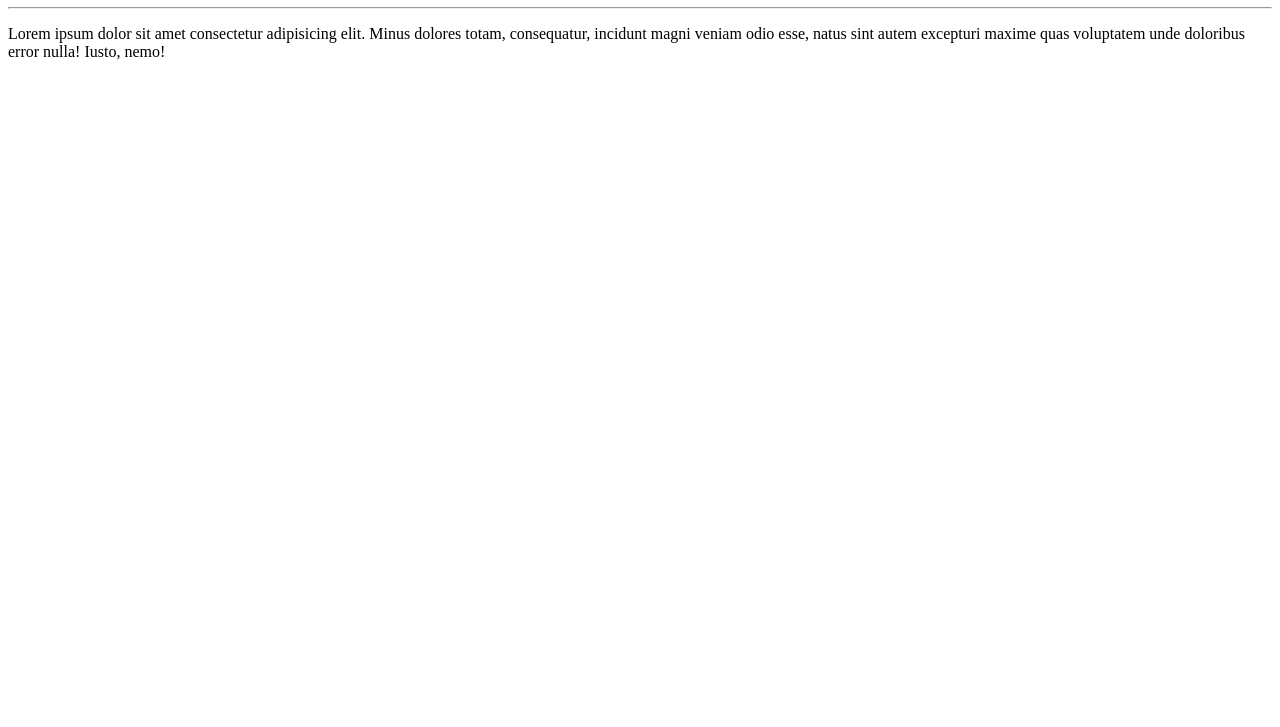
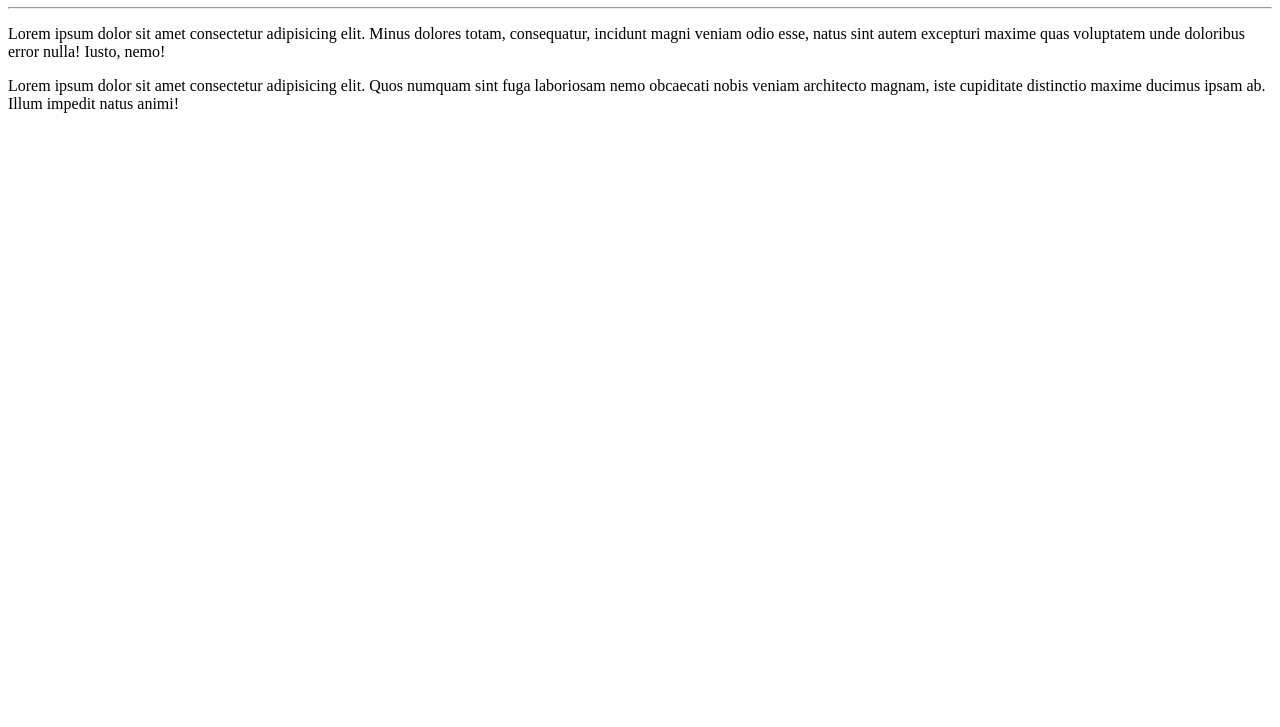
Before and after one commit to mdbeatriz/Ola-Mundo, a plain HTML site: page site-exemplo/index.html in a window 1280 px wide. Shown: the part 73-800 px from the top of the page. Drawn offline with Linux system fonts and the light colour scheme.

Commit message:
Adicionei paragrafo

```diff
--- a/site-exemplo/index.html
+++ b/site-exemplo/index.html
@@ -10,5 +10,6 @@
     <h1>Olá, Mundo!</h1>
     <hr>
     <p>Lorem ipsum dolor sit amet consectetur adipisicing elit. Minus dolores totam, consequatur, incidunt magni veniam odio esse, natus sint autem excepturi maxime quas voluptatem unde doloribus error nulla! Iusto, nemo!</p>
+    <p>Lorem ipsum dolor sit amet consectetur adipisicing elit. Quos numquam sint fuga laboriosam nemo obcaecati nobis veniam architecto magnam, iste cupiditate distinctio maxime ducimus ipsam ab. Illum impedit natus animi!</p>
 </body>
 </html>
```
